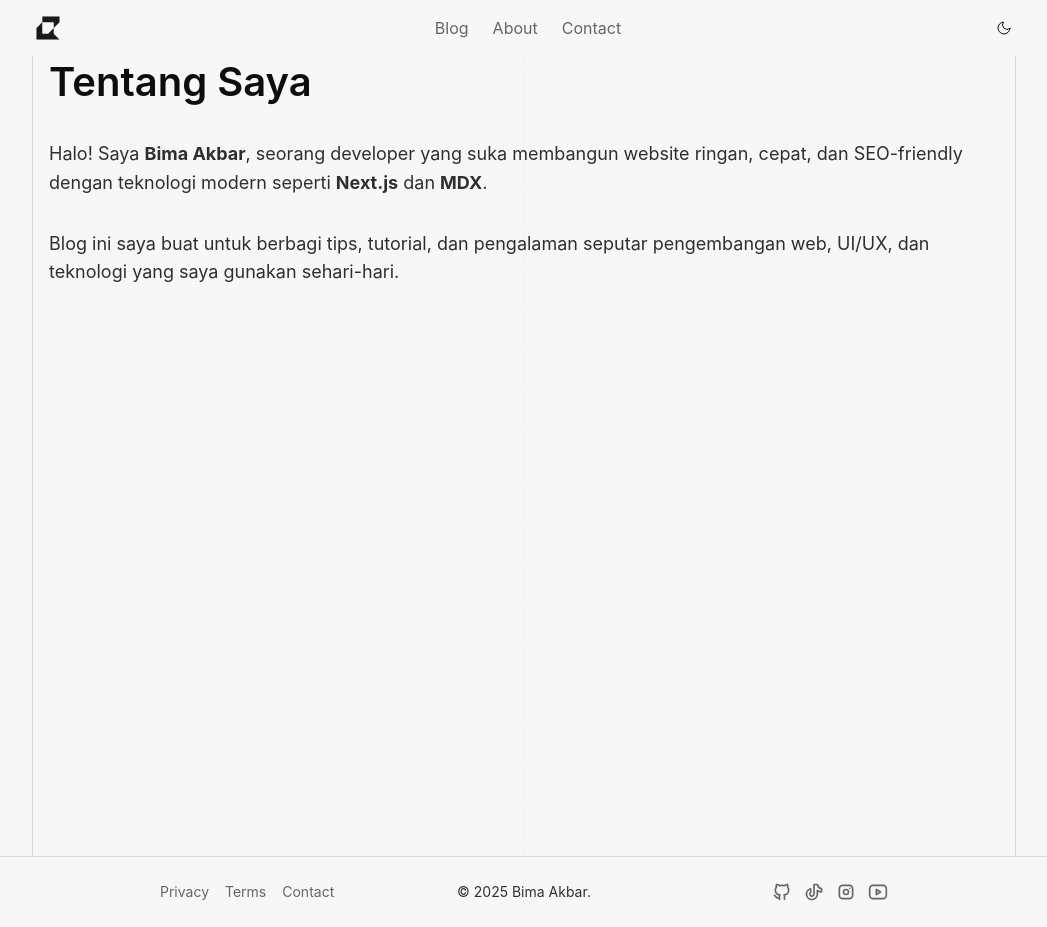
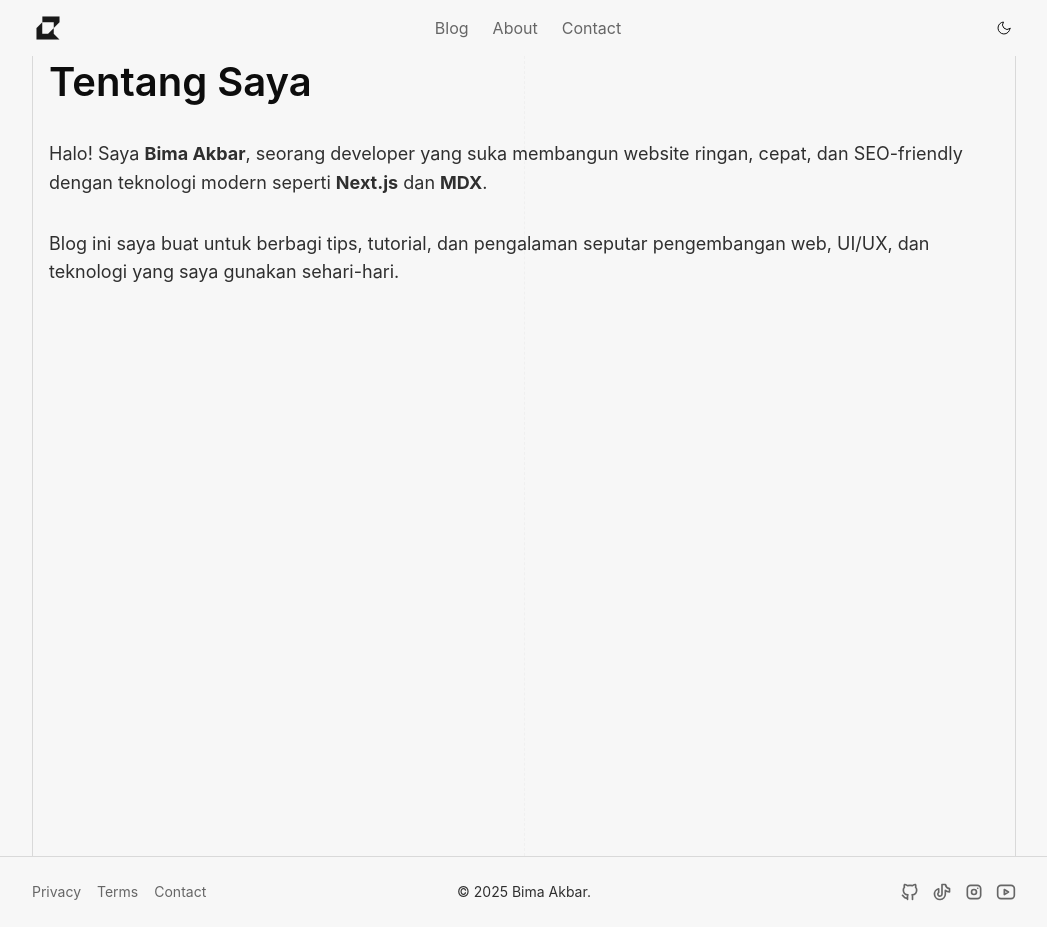
Before and after one commit to c0desk1/bimaakbar-web, a Next.js app: page /about in a window 1280 px wide. Shown: the whole page, without its empty margins (116-1163 px from the left). Built offline with nearby package versions, Linux system fonts and the light colour scheme.

Commit message:
Update Footer.tsx

```diff
--- a/src/components/Footer.tsx
+++ b/src/components/Footer.tsx
@@ -9,7 +9,7 @@ export default function Footer() {
       itemScope
       itemType="http://schema.org/WPFooter"
       className="w-full border-t border-[var(--border)] bg-[var(--background)]">
-      <Container size="md">
+      <Container size="lg">
         <div className="grid grid-cols-1 md:grid-cols-3 items-center gap-6 py-6 text-sm text-[var(--muted-foreground)] w-full">
           <nav
             role="navigation"
```
